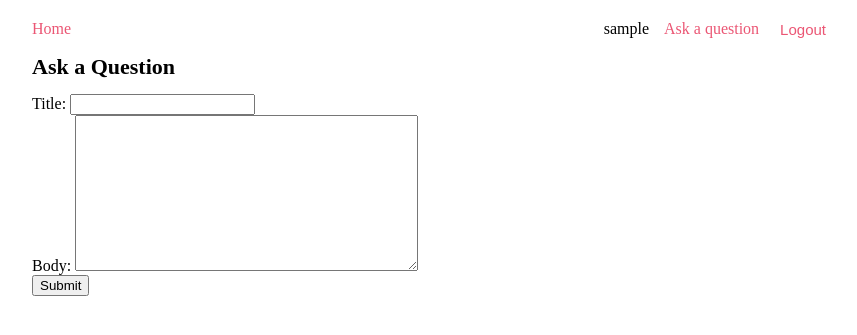
After one commit to Ceda-EI/TransportSimple, a Django app: page /ask-question/ in a window 1280 px wide. The commit adds this page. Shown: the top 335 px of the page, without its empty margins (208-1065 px from the left). Run offline with Django 5.2, Linux system fonts and the light colour scheme; the visitor is signed in with stand-in values (Sample User, id 1).

Commit message:
Add create question

```diff
--- a/common/templates/common/base.html
+++ b/common/templates/common/base.html
@@ -13,7 +13,7 @@
 			<div class="right-header">
 				{% if request.user.is_authenticated %}
 					<span>{{ request.user }}</span>
-					<a href="">Ask a question</a>
+					<a href="{% url 'ask-question' %}">Ask a question</a>
 					<form action="{% url 'logout' %}?next={{ request.path }}" method="POST">
 						{% csrf_token %}
 						<button type="submit">Logout</button>
--- a/question/templates/question/question_detail.html
+++ b/question/templates/question/question_detail.html
@@ -4,7 +4,7 @@
 <div class="question">
 	<h1>{{ question.title }}</h1>
 	<div class="subtext">
-		<p class="likes">{{ question.num_likes }} likes</p>
+		<p class="likes">{{ question.num_likes }} like{{ question.num_likes | pluralize }}</p>
 		<p class="author">{{ question.author }}</p>
 	</div>
 </div>
@@ -28,7 +28,7 @@
 {% endif %}
 
 {% for answer in question.answers.all %}
-	<h2>Answer by {{ question.author }}</h2>
+	<h2>Answer by {{ answer.author }}</h2>
 	{{ answer.body | linebreaks }}
 {% endfor %}
 {% endblock %}
--- /dev/null
+++ b/question/templates/question/question_form.html
@@ -0,0 +1,17 @@
+{% extends "common/base.html" %}
+{% load static %}
+
+{% block title %}Ask a Question | TransportSimple{% endblock %}
+
+{% block main %}
+    <div class="body">
+        <h1>Ask a Question</h1>
+        <div class="login">
+            <form action="{% url 'ask-question' %}" method="POST">
+                {% csrf_token %}
+                {{ form }}
+                <input type="submit" value="Submit" />
+            </form>
+        </div>
+    </div>
+{% endblock %}
--- a/question/templates/question/question_list.html
+++ b/question/templates/question/question_list.html
@@ -6,7 +6,7 @@
 		<h2>{{ question.title }}</h2>
 	</a>
 	<div class="subtext">
-		<p class="likes">{{ question.num_likes }} likes</p>
+		<p class="likes">{{ question.num_likes }} like{{ question.num_likes | pluralize }}</p>
 		<p class="author">{{ question.author }}</p>
 	</div>
 {% endfor %}
--- a/question/urls.py
+++ b/question/urls.py
@@ -5,6 +5,7 @@ from question import views
 
 urlpatterns = [
     path("", views.QuestionsView.as_view(), name="home"),
+    path("ask-question/", views.CreateQuestionView.as_view(), name="ask-question"),
     path("question/<str:slug>/", views.QuestionView.as_view(), name="question"),
     path("question/<str:slug>/answer/", views.AnswerView.as_view(), name="answer"),
     path("question/<str:slug>/like/", views.ToggleLikeView.as_view(), name="like"),
--- a/question/views.py
+++ b/question/views.py
@@ -1,8 +1,11 @@
+import time
+
 from django import forms
 from django.contrib import messages
 from django.contrib.auth.mixins import LoginRequiredMixin
 from django.http import HttpResponseRedirect
-from django.views.generic import DetailView, FormView, ListView, View
+from django.template.defaultfilters import slugify
+from django.views.generic import CreateView, DetailView, FormView, ListView, View
 from django.views.generic.detail import SingleObjectMixin
 
 from question.models import Answer, Like, Question
@@ -41,6 +44,7 @@ class AnswerView(LoginRequiredMixin, SingleObjectMixin, FormView):
         return super().post(request, *args, **kwargs)
 
     def form_valid(self, form):
+        breakpoint()
         answer = form.save(commit=False)
         answer.author = self.request.user
         answer.question = self.object
@@ -65,3 +69,35 @@ class ToggleLikeView(LoginRequiredMixin, SingleObjectMixin, View):
                 question=self.object
             )
         return HttpResponseRedirect(self.object.get_absolute_url())
+
+
+class CreateQuestionView(LoginRequiredMixin, CreateView):
+    model = Question
+    fields = ["title", "body"]
+
+
+    def _get_unique_slug(self, title):
+        max_length: int = Question._meta.get_field('slug').max_length
+        slug = slugify(title[:max_length])
+        if not Question.objects.filter(slug=slug).count():
+            return slug
+
+        slug = slug[:max_length - 1]
+
+        # Try suffixing 0 - 9 first
+        for i in range(10):
+            slug = slug + str(i)
+            if not Question.objects.filter(slug=slug).count():
+                return slug
+
+        # Suffix timestamp else
+        timestamp = f"{time.time():.2f}"
+        return slugify(title[:max_length - len(timestamp)] + timestamp)
+
+
+    def form_valid(self, form):
+        self.object = question = form.save(commit=False)
+        question.author = self.request.user
+        question.slug = self._get_unique_slug(question.title)
+        question.save()
+        return super().form_valid(form)
```
